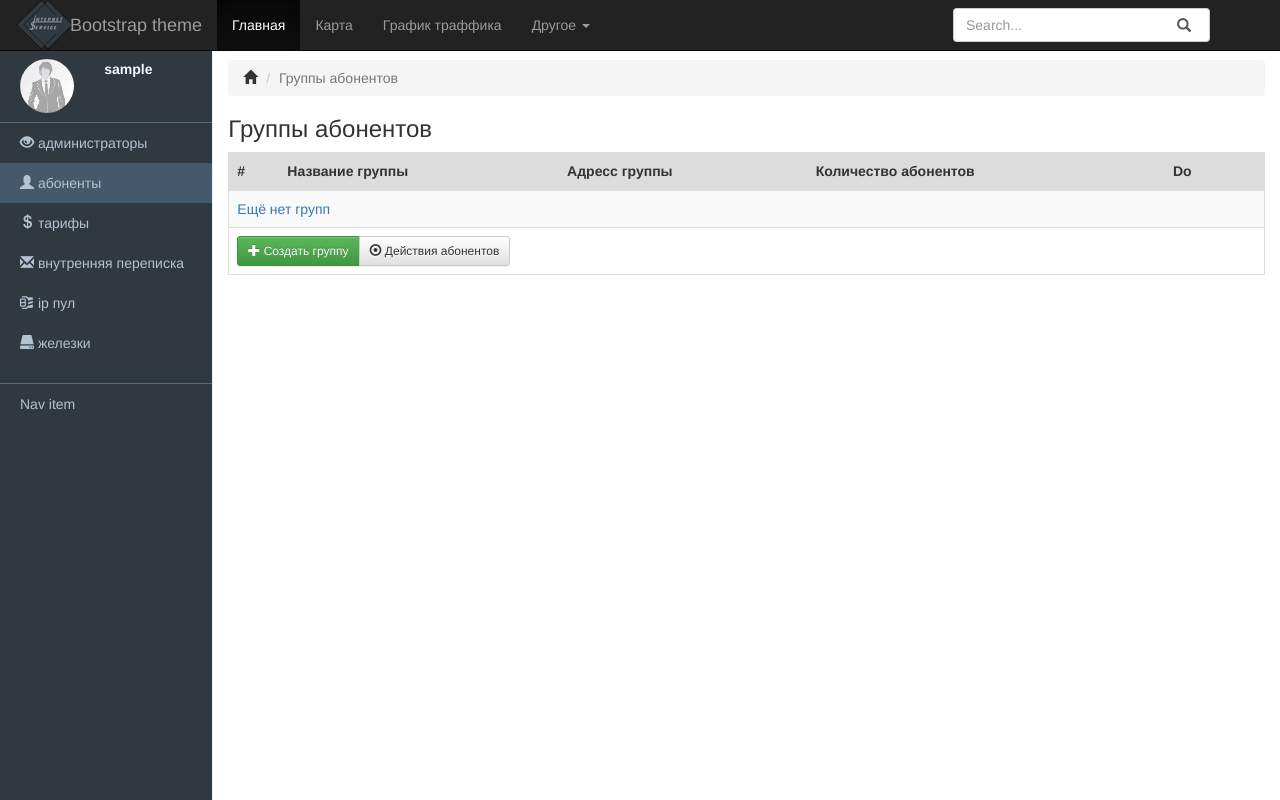
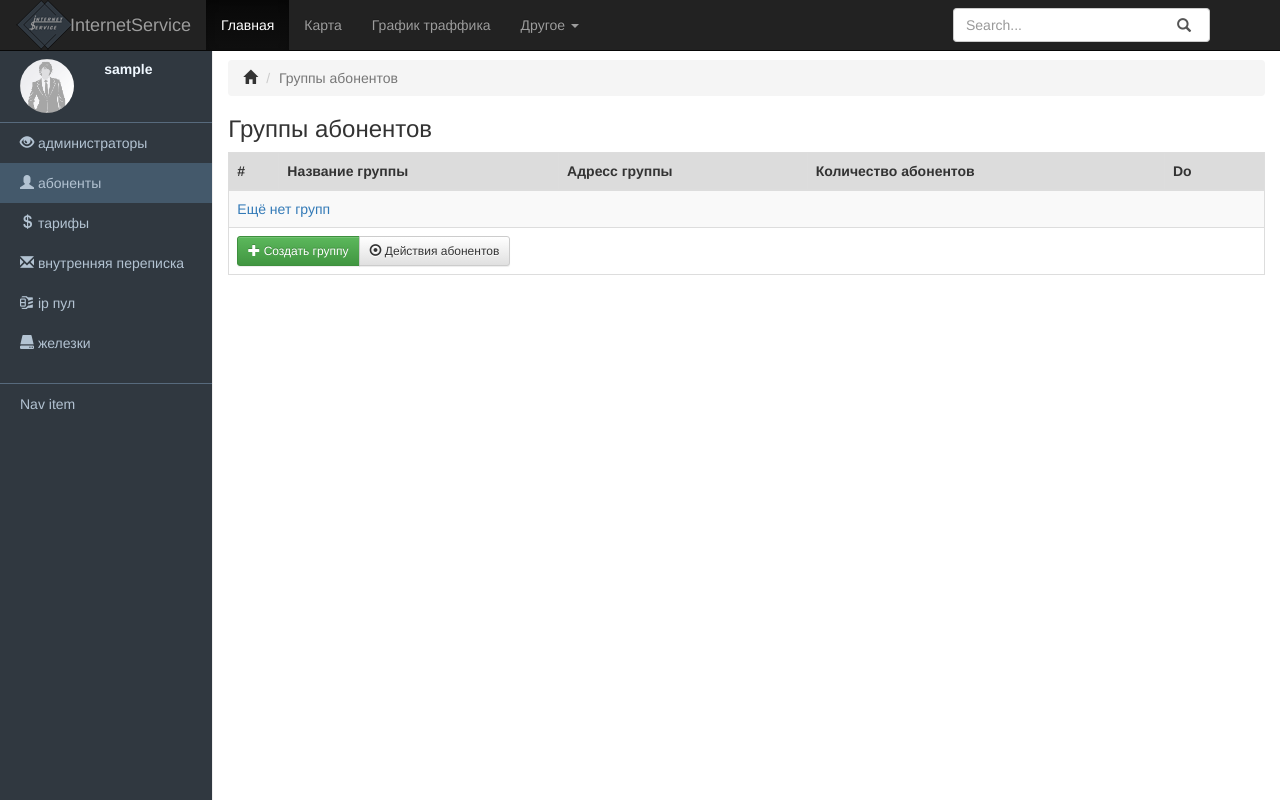
Before and after one commit to nerosketch/djing, a Django app: page /abons/ in a window 1280 px wide. Run offline with Django 3.2, Linux system fonts and the light colour scheme; the visitor is signed in with stand-in values (Sample User, id 1); data that the repository does not hold is empty; parts of the project's set-up code (start-up, migrations or seed data) failed here and were passed over.

Commit message:
change title

```diff
--- a/templates/base.html
+++ b/templates/base.html
@@ -41,7 +41,7 @@
                 <span class="icon-bar"></span>
                 <span class="icon-bar"></span>
               </button>
-              <a class="navbar-brand" href="/">Bootstrap theme</a>
+              <a class="navbar-brand" href="/">InternetService</a>
             </div>
             <div class="navbar-collapse collapse">
               <ul class="nav navbar-nav">
```
